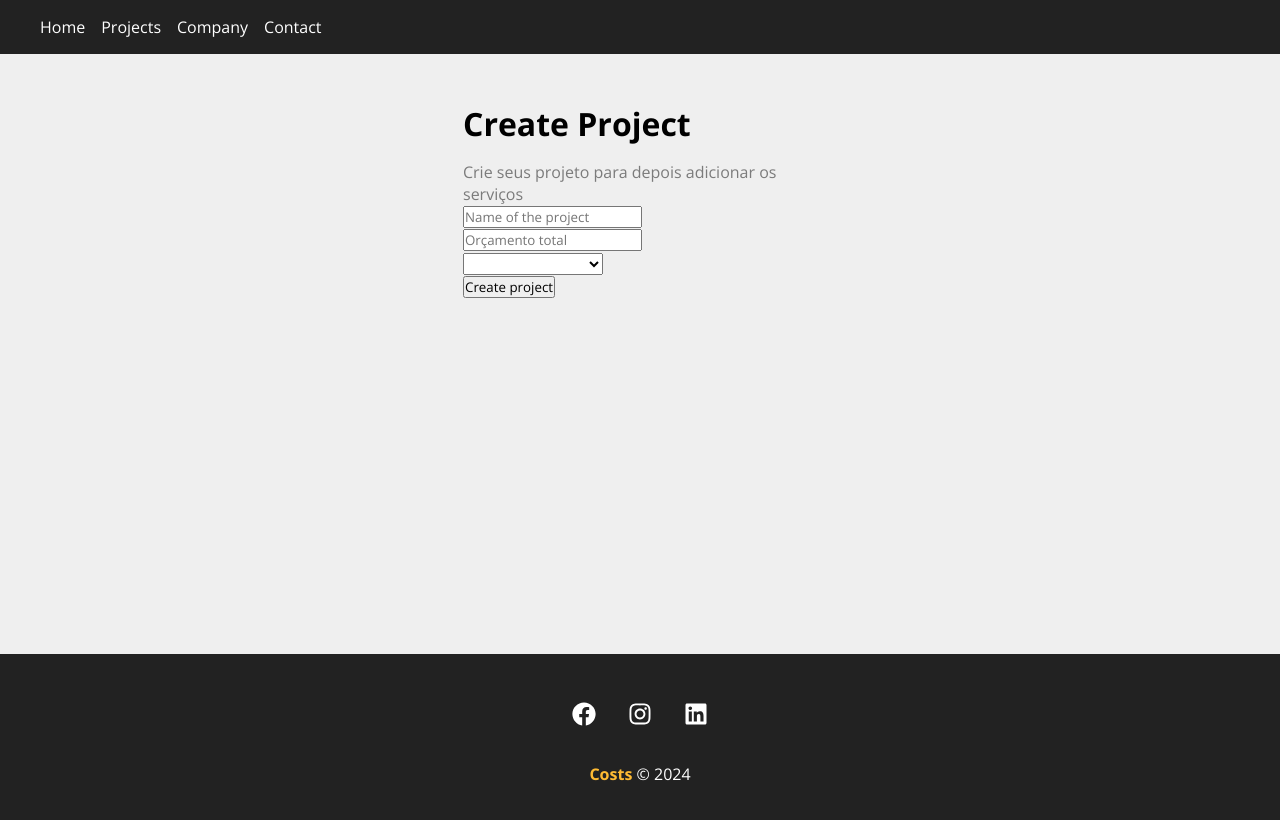
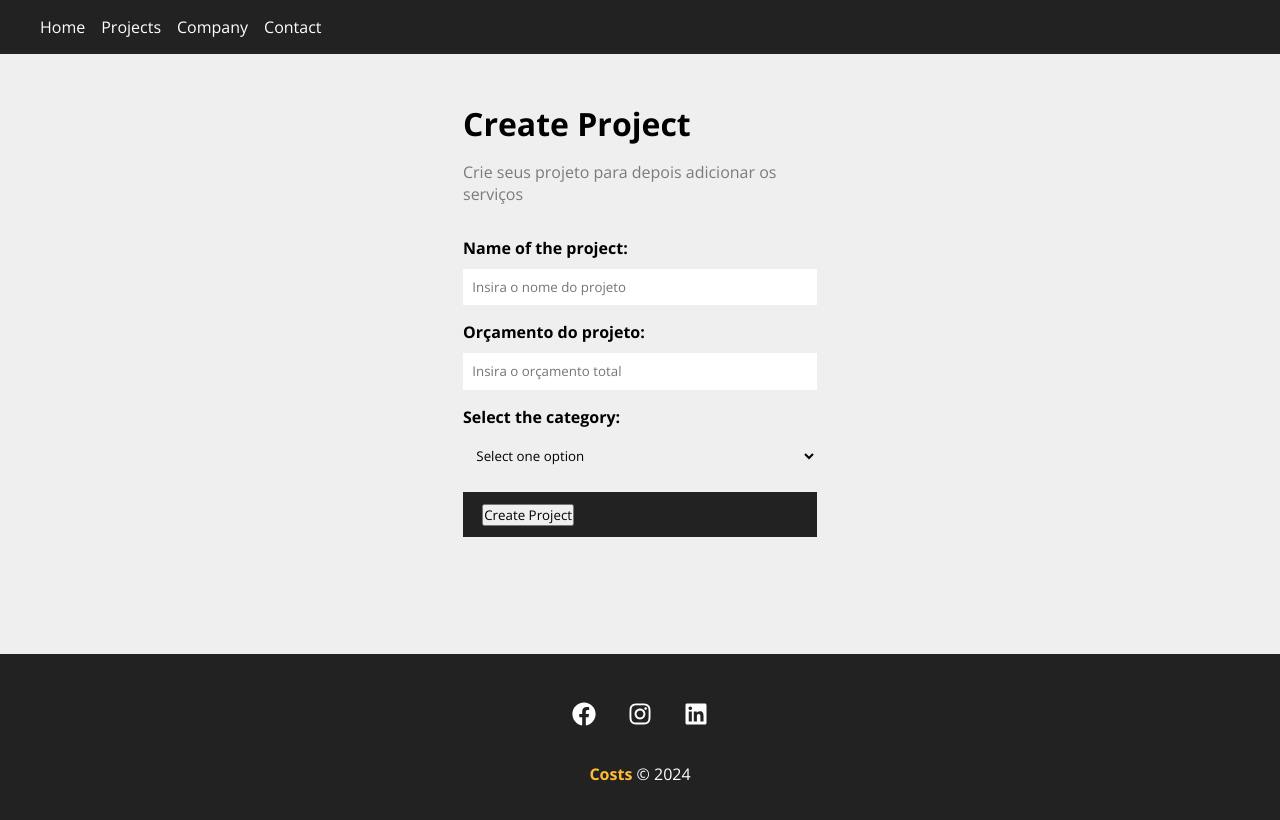
Before and after one commit to Rafaela-Wolf/costs, a React (Create React App) app: page /newproject in a window 1280 px wide. Shown: the top 820 px of the page. Built offline with nearby package versions, Linux system fonts and the light colour scheme.

Commit message:
componentizando o project form e finalizando a página de newproject

```diff
--- /dev/null
+++ b/src/components/form/Input.js
@@ -0,0 +1,19 @@
+import styles from "./Input.module.css";
+
+function Input({type, text, name, placeholder, handleOnChange,value}) {
+    return (
+        <div className={styles.form_control}>
+            <label htmlFor={name}>{text}:</label>
+            <input
+                type={type}
+                name={name}
+                id={name}
+                placeholder={placeholder}
+                value={value}
+                onChange={handleOnChange}
+            />
+        </div>
+    )
+}
+
+export default Input;
--- /dev/null
+++ b/src/components/form/Input.module.css
@@ -0,0 +1,20 @@
+.form_control {
+    display: flex;
+    flex-direction: column;
+    margin-bottom: 1em;
+}
+
+.form_control label {
+    margin-bottom: .6em;
+    font-weight: bold;
+}
+
+.form_control input {
+    padding: .7em;
+    border-radius: 0;
+    border: none;
+}
+
+.form_control input:placeholder{
+    color: #7b7b7b;
+}
--- /dev/null
+++ b/src/components/form/Select.js
@@ -0,0 +1,14 @@
+import styles from "./Select.module.css";
+
+function Select({text, name, options, handleOnChange, value}) {
+    return (
+        <div className={styles.form_control}>
+            <label htmlFor={name}>{text}:</label>
+            <select name={name} id={name}>
+                <option>Select one option</option>
+            </select>
+        </div>
+    )
+}
+
+export default Select;
--- /dev/null
+++ b/src/components/form/Select.module.css
@@ -0,0 +1,16 @@
+.form_control {
+    display: flex;
+    flex-direction: column;
+    margin-bottom: 1em;
+}
+
+.form_control label {
+    margin-bottom: .6em;
+    font-weight: bold;
+}
+
+.form_control select {
+    padding: .7em;
+    border-radius: 0;
+    border: none;
+}
--- /dev/null
+++ b/src/components/form/SubmitBtn.js
@@ -0,0 +1,11 @@
+import styles from "./SubmitBtn.module.css";
+
+function SubmitBtn({text}) {
+    return (
+        <div className={styles.btn}>
+            <button>{text}</button>
+        </div>
+    )
+}
+
+export default SubmitBtn;
--- /dev/null
+++ b/src/components/form/SubmitBtn.module.css
@@ -0,0 +1,13 @@
+.btn {
+    background-color: #222;
+    color: #FFF;
+    padding: 0.7em 1.2em;
+    text-decoration: none;
+    transition: .5s;
+    cursor: pointer;
+    border: none;
+}
+
+.btn:hover {
+    color: #ffbb33;
+}
--- a/src/components/pages/NewProject.js
+++ b/src/components/pages/NewProject.js
@@ -6,7 +6,7 @@
         <div className={styles.newproject_container}>
             <h1>Create Project</h1>
             <p>Crie seus projeto para depois adicionar os serviços</p>
-            <ProjectForm />
+            <ProjectForm btnText="Create Project"/>
         </div>
     )
 }
--- a/src/components/project/ProjectForm.js
+++ b/src/components/project/ProjectForm.js
@@ -1,25 +1,31 @@
+import styles from './ProjectForm.module.css';
+import Input from '../form/Input';
+import Select from '../form/Select';
+import SubmitBtn from '../form/SubmitBtn';
 
+function ProjectForm({btnText}) {
+    return (
+        <form className={styles.form}>
+            <Input
+                type="text"
+                text="Name of the project"
+                name="name"
+                placeholder="Insira o nome do projeto"
+            />
 
-function ProjectForm() {
-    return (
-        <form>
-            <div>
-                <input type="text" placeholder="Name of the project"></input>
-            </div>
+            <Input
+                type="number"
+                text="Orçamento do projeto"
+                name="budget"
+                placeholder="Insira o orçamento total"
+            />
 
-            <div>
-                <input type="number" placeholder="Orçamento total"></input>
-            </div>
+            <Select
+                name="category_id"
+                text="Select the category"
+            />
 
-            <div>
-                <select name="category_id">
-                    <option disabled>Select the category</option>
-                </select>
-            </div>
-
-            <div>
-                <input type="submit" value="Create project"></input>
-            </div>
+            <SubmitBtn text={btnText}/>
         </form>
     )
 }
--- /dev/null
+++ b/src/components/project/ProjectForm.module.css
@@ -0,0 +1,4 @@
+.form {
+    width: 100%;
+    margin: 2em 0;
+}
```
